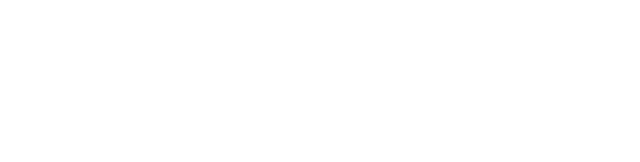
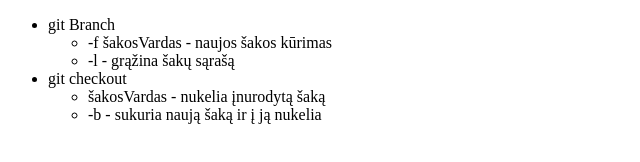
Before and after one commit to ugnejomantiene/Branching, a plain HTML site: page index.html in a window 1280 px wide. Shown: the whole page, without its empty margins (0-640 px from the left). Drawn offline with Linux system fonts and the light colour scheme.

Commit message:
nauja saka su git komandu sarasu

```diff
--- a/index.html
+++ b/index.html
@@ -9,6 +9,24 @@
     <script src="main.js" defer></script>
 </head>
 <body>
-
+    <main>
+        <!-- Branch, checkout, switch, woektree, merge, pull -->
+        <section id="gitKomandos">
+            <ul>
+                <li>git Branch
+                    <ul>
+                        <li>-f šakosVardas - naujos šakos kūrimas</li>
+                        <li>-l - grąžina šakų sąrašą</li>
+                    </ul>
+                </li>
+                <li>git checkout
+                    <ul>
+                        <li>šakosVardas - nukelia įnurodytą šaką</li>
+                        <li>-b - sukuria naują šaką ir į ją nukelia</li>
+                    </ul>
+                </li>
+            </ul>
+        </section>
+    </main>
 </body>
 </html>
```
